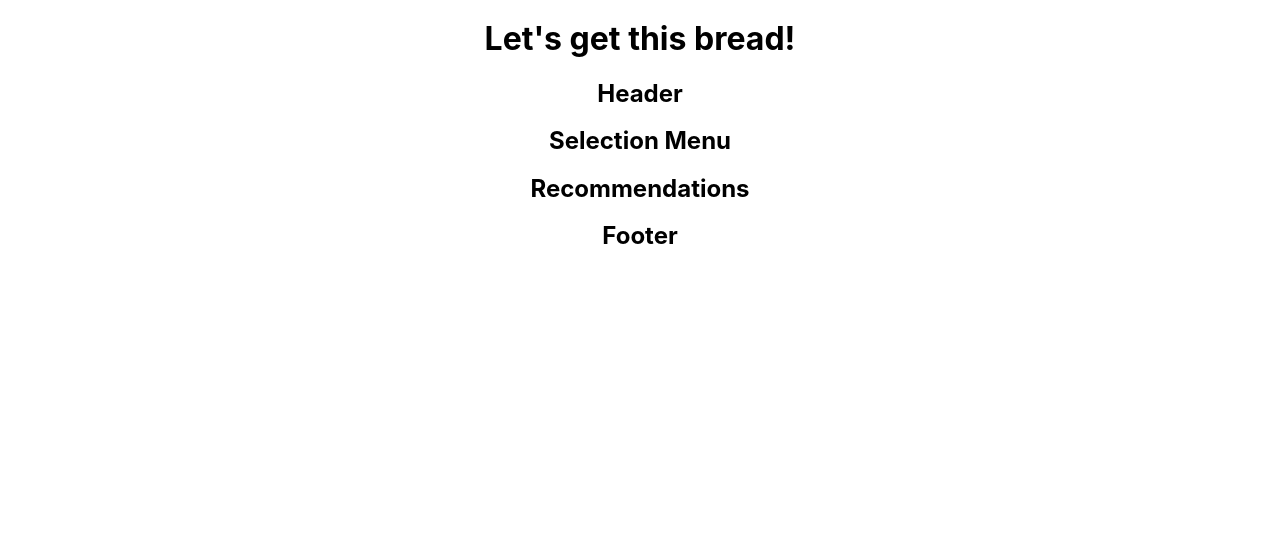
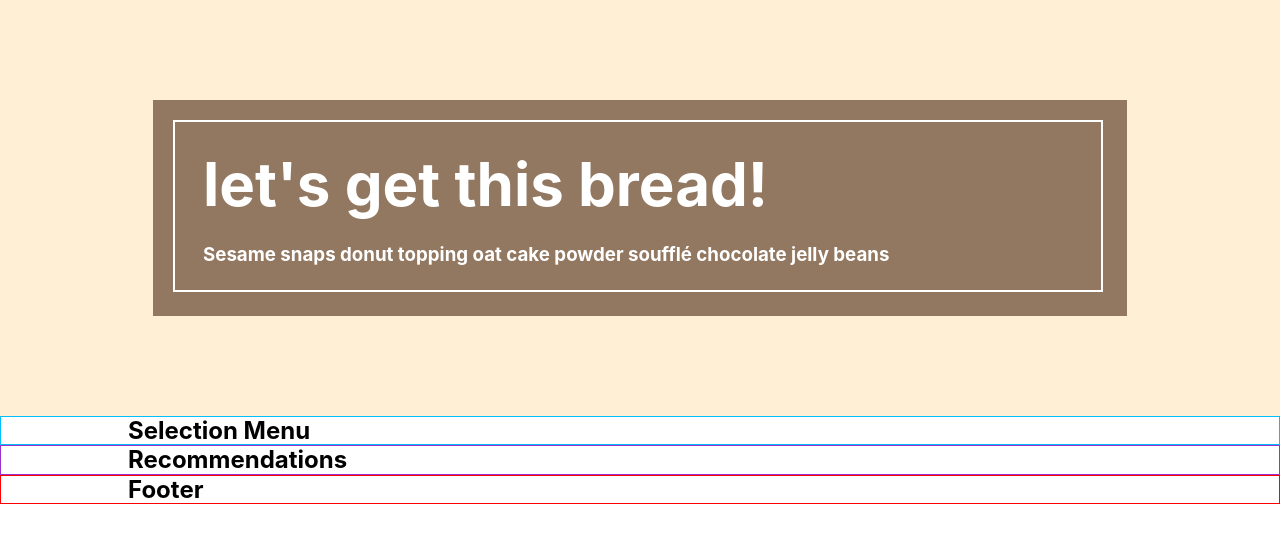
Before and after one commit to ChristinaFung/get-this-bread, a React (Create React App) app: page / in a window 1280 px wide. Shown: the top 542 px of the page. Built offline with nearby package versions, Linux system fonts and the light colour scheme.

Commit message:
#7: Mock up header; import CSS for components

```diff
--- a/public/index.html
+++ b/public/index.html
@@ -24,20 +24,10 @@
       work correctly both with client-side routing and a non-root public URL.
       Learn how to configure a non-root public URL by running `npm run build`.
     -->
-    <title>React App</title>
+    <title>let's get this bread!</title>
   </head>
   <body>
     <noscript>You need to enable JavaScript to run this app.</noscript>
     <div id="root"></div>
-    <!--
-      This HTML file is a template.
-      If you open it directly in the browser, you will see an empty page.
-
-      You can add webfonts, meta tags, or analytics to this file.
-      The build step will place the bundled scripts into the <body> tag.
-
-      To begin the development, run `npm start` or `yarn start`.
-      To create a production bundle, use `npm run build` or `yarn build`.
-    -->
   </body>
 </html>
--- a/src/App.css
+++ b/src/App.css
@@ -1,8 +1,15 @@
 .App {
-  text-align: center;
+  /* text-align: center; */
+  display: flex;
+  flex-direction: column;
+  min-height: 100%;
+  position: relative;
+
 }
 
 .content-wrapper {
   width: 100%;
   position: relative;
+  flex-grow: 1;
+
 }
--- a/src/App.js
+++ b/src/App.js
@@ -7,8 +7,7 @@ import Footer from './components/Footer/Footer';
 function App() {
   return (
     <div className="App">
-      <div className="content-wrapper cf">
-        <h1>Let's get this bread!</h1>
+      <div className="content-wrapper">
         <Header/>
         <SelectionMenu/>
         <Recommendations/>
--- a/src/components/CategoryButton/CategoryButton.js
+++ b/src/components/CategoryButton/CategoryButton.js
@@ -1,4 +1,5 @@
 import React from "react";
+import './CategoryButton.css';
 
 class CategoryButton extends React.Component {
 	render() {
--- a/src/components/Footer/Footer.js
+++ b/src/components/Footer/Footer.js
@@ -1,5 +1,5 @@
 import React from "react";
-
+import './Footer.css';
 class Footer extends React.Component {
 	render() {
 		return (
--- a/src/components/Header/Header.css
+++ b/src/components/Header/Header.css
@@ -1,3 +1,28 @@
 .app-header {
-	border: 1px solid lightcoral;
+	padding: 100px 50px;
+	background: papayawhip;
 }
+
+.title-banner {
+	background: #937861;
+	padding: 50px;
+	color: white;
+	margin: 0px 25px;
+	position: relative;
+	/* display: inline-block; */
+}
+
+.title-banner::before {
+ content: '';
+ position: absolute;
+ top: 20px;
+ left: 20px;
+ border: 2px solid white;
+ width: calc(100% - 48px);
+ height: calc(100% - 48px);
+}
+
+.title-text {
+	font-size: 60px;
+	margin-bottom: 25px;
+}
--- a/src/components/Header/Header.js
+++ b/src/components/Header/Header.js
@@ -1,11 +1,15 @@
 import React from "react";
-
+import './Header.css';
 class Header extends React.Component {
 	render() {
 		return (
 			<header className="app-header">
 				<div className="inner-content">
-					<h2>Header</h2>
+					<div className="title-banner">
+						<h1 className="title-text">let's get this bread! </h1>
+						<h3 className="subtitle-text">Sesame snaps donut topping oat cake powder soufflé chocolate jelly beans</h3>
+
+					</div>
 				</div>
 			</header>
 		)
--- a/src/components/Recommendations/Recommendations.js
+++ b/src/components/Recommendations/Recommendations.js
@@ -1,5 +1,5 @@
 import React from "react";
-
+import './Recommendations.css';
 class Recommendations extends React.Component {
 	render() {
 		return (
--- a/src/components/SelectionMenu/SelectionMenu.js
+++ b/src/components/SelectionMenu/SelectionMenu.js
@@ -1,5 +1,5 @@
 import React from "react";
-
+import './SelectionMenu.css';
 class SelectionMenu extends React.Component {
 	render() {
 		return (
--- a/src/index.css
+++ b/src/index.css
@@ -8,7 +8,11 @@ body {
 }
 
 .inner-content {
-  text-align: center;
+  text-align: left;
+  width: 100%;
+  max-width: 1024px;
+  padding: 0 25px;
+  margin: 0 auto;
 }
 
 code {
@@ -394,3 +398,8 @@ template {
  .cf {
      *zoom: 1;
  }
+
+ /* margin resets */
+ h1, h2, h3, h4, h5, h6, p {
+  margin: 0;
+}
```
